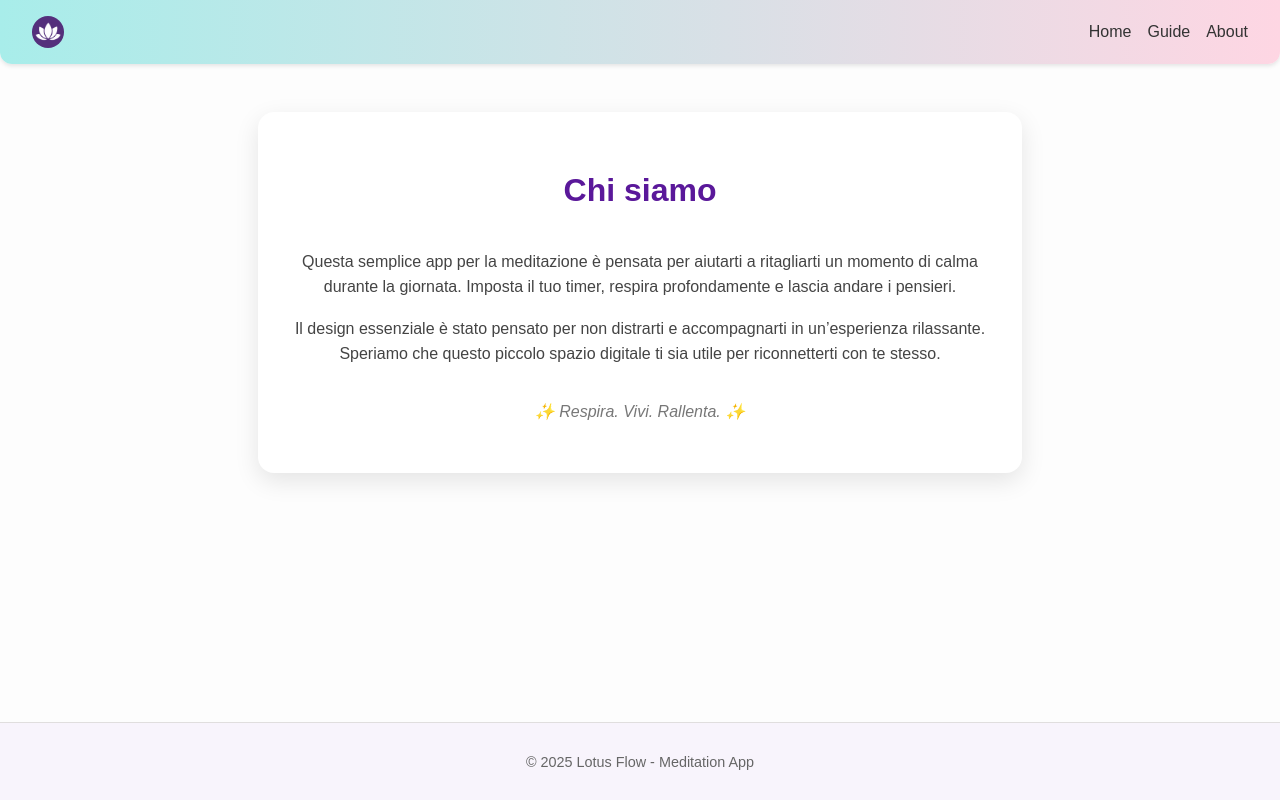
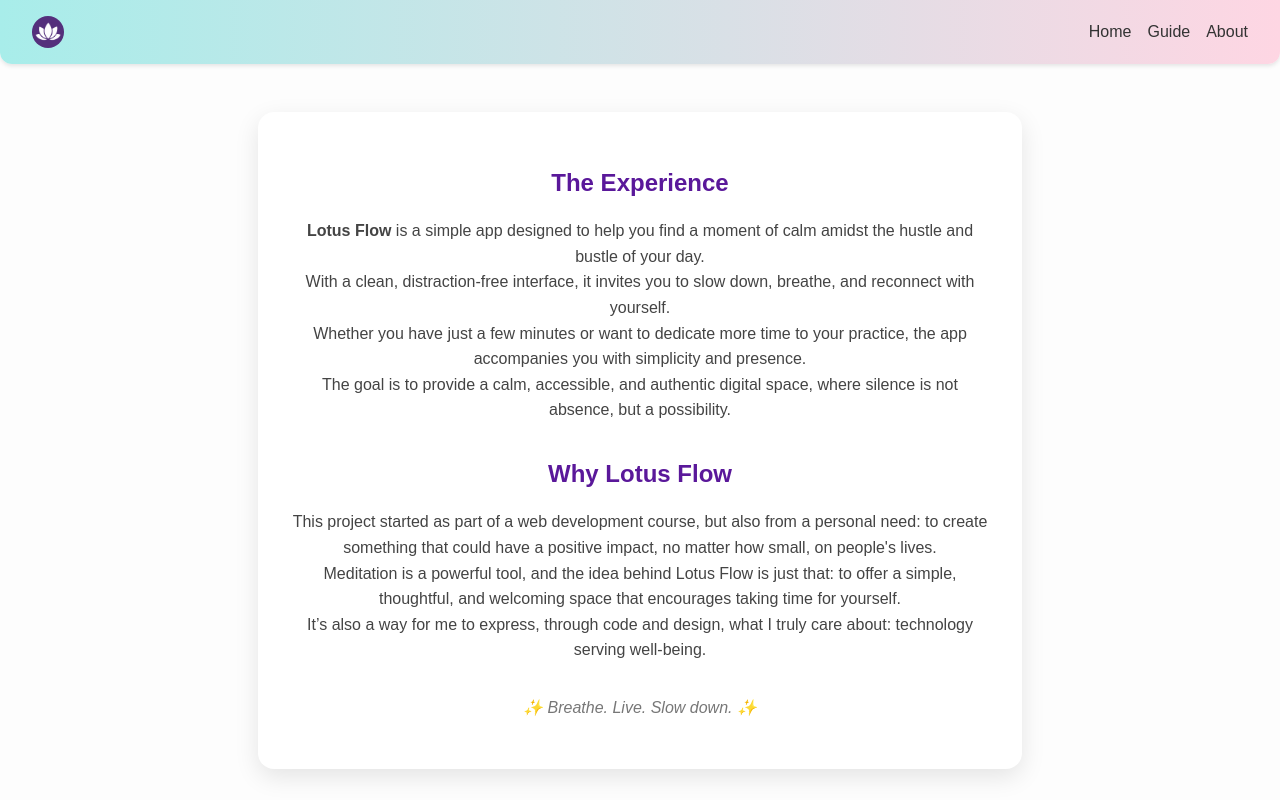
Before and after one commit to stefano-hm/ProgettoReact, a React (Vite) app: page /about in a window 1280 px wide. Shown: the top 800 px of the page. Built offline with nearby package versions, Linux system fonts and the light colour scheme.

Commit message:
traduzione in inglese

```diff
--- a/src/components/MeditationQuote.jsx
+++ b/src/components/MeditationQuote.jsx
@@ -9,7 +9,7 @@ export default function MeditationQuote() {
         className="quote-image"
       />
       <blockquote>
-        “La meditazione non è sfuggire alla realtà, è entrare in essa.”
+        “Meditation is not an escape from reality, it is a way of truly entering it.”
         <span>– Thich Nhat Hanh</span>
       </blockquote>
     </div>
--- a/src/components/Timer.jsx
+++ b/src/components/Timer.jsx
@@ -2,7 +2,6 @@ import { useEffect, useRef, useState } from 'react'
 import { useSelector, useDispatch } from 'react-redux'
 import { setSeconds, start, stop, reset } from '../store/slices/timerSlice'
 import '../styles/Timer.css'
-import '../styles/media-queries.css'
 import BackgroundAudio from './BackgroundAudio'
 
 export default function Timer() {
@@ -45,28 +44,28 @@ export default function Timer() {
 
   return (
     <div className="timer-container">
-      <h2>Timer di meditazione</h2>
+      <h2>Meditation Timer</h2>
 
       <input
         type="number"
         min="1"
-        placeholder="Minuti"
+        placeholder="Minutes"
         onChange={handleChange}
         disabled={isRunning}
       />
 
       <div className="audio-selector">
-        <label>Suono di sottofondo:</label>
+        <label>Background Sounds:</label>
         <select
           value={selectedSound}
           onChange={(e) => setSelectedSound(e.target.value)}
           disabled={isRunning}
         >
-          <option value="none">Nessuno</option>
-          <option value="ocean">Onde del mare</option>
-          <option value="forest">Foresta</option>
-          <option value="rain">Pioggia</option>
-          <option value="nature">Natura</option>
+          <option value="none">None</option>
+          <option value="ocean">Ocean Waves</option>
+          <option value="forest">Forest</option>
+          <option value="rain">Rain</option>
+          <option value="nature">Nature</option>
         </select>
       </div>
 
@@ -74,7 +73,7 @@ export default function Timer() {
 
       <div className="timer-buttons">
         <button onClick={startTimer} disabled={isRunning}>Start</button>
-        <button onClick={pauseTimer} disabled={!isRunning}>Pausa</button>
+        <button onClick={pauseTimer} disabled={!isRunning}>Pause</button>
         <button onClick={resetTimer}>Reset</button>
       </div>
 
--- a/src/pages/About.jsx
+++ b/src/pages/About.jsx
@@ -3,16 +3,26 @@ import '../styles/About.css'
 export default function About() {
   return (
     <div className="about-container">
-      <h1>Chi siamo</h1>
-      <p>
-        Questa semplice app per la meditazione è pensata per aiutarti a ritagliarti un momento di calma durante la giornata.
-        Imposta il tuo timer, respira profondamente e lascia andare i pensieri.
-      </p>
-      <p>
-        Il design essenziale è stato pensato per non distrarti e accompagnarti in un’esperienza rilassante.
-        Speriamo che questo piccolo spazio digitale ti sia utile per riconnetterti con te stesso.
-      </p>
-      <p className="signature">✨ Respira. Vivi. Rallenta. ✨</p>
+      <section>
+        <h1>The Experience</h1>
+        <p>
+          <strong>Lotus Flow</strong> is a simple app designed to help you find a moment of calm amidst the hustle and bustle of your day.<br />
+          With a clean, distraction-free interface, it invites you to slow down, breathe, and reconnect with yourself.<br />
+          Whether you have just a few minutes or want to dedicate more time to your practice, the app accompanies you with simplicity and presence.<br />
+          The goal is to provide a calm, accessible, and authentic digital space, where silence is not absence, but a possibility.
+        </p>
+      </section>
+
+      <section>
+        <h1>Why Lotus Flow</h1>
+        <p>
+          This project started as part of a web development course, but also from a personal need: to create something that could have a positive impact, no matter how small, on people's lives.<br />
+          Meditation is a powerful tool, and the idea behind Lotus Flow is just that: to offer a simple, thoughtful, and welcoming space that encourages taking time for yourself.<br />
+          It’s also a way for me to express, through code and design, what I truly care about: technology serving well-being.
+        </p>
+      </section>
+
+      <p className="signature">✨ Breathe. Live. Slow down. ✨</p>
     </div>
   )
 }
--- a/src/pages/Guide.jsx
+++ b/src/pages/Guide.jsx
@@ -4,40 +4,36 @@ export default function Guide() {
     return (
       <>
         <div className="guide-container">
-          <h1>Guida alla meditazione</h1>
+          <h1>Meditation Guide</h1>
 
           <section>
-            <h2>Perché meditare</h2>
+            <h2>Why Meditate</h2>
             <p>
-              La meditazione è uno strumento potente per migliorare la consapevolezza, ridurre lo stress
-              e coltivare il benessere mentale. Anche pochi minuti al giorno possono fare la differenza.
+              Meditation is a powerful tool to enhance awareness, reduce stress, and cultivate mental well-being. Even a few minutes a day can make a real difference.
             </p>
           </section>
 
           <section>
-            <h2>Come iniziare</h2>
+            <h2>How to Start</h2>
             <p>
-              Trova un luogo tranquillo, siediti in una posizione comoda e imposta un timer.
-              Respira profondamente, chiudi gli occhi e porta l'attenzione al respiro.
-              Se la mente si distrae, riportala gentilmente al presente.
+              Find a quiet place, sit in a comfortable position, and set a timer. Breathe deeply, close your eyes, and bring your attention to your breath. If your mind wanders, gently guide it back to the present moment.
             </p>
           </section>
 
           <section>
-            <h2>Tecniche comuni</h2>
+            <h2>Common Techniques</h2>
             <ul>
-              <li><strong>Respiro consapevole:</strong> focalizzati sul ritmo del tuo respiro.</li>
-              <li><strong>Body scan:</strong> osserva le sensazioni fisiche in ogni parte del corpo.</li>
-              <li><strong>Meditazione camminata:</strong> cammina lentamente prestando attenzione ai movimenti.</li>
-              <li><strong>Mantra:</strong> ripeti mentalmente una parola o frase per mantenere la concentrazione.</li>
+              <li><strong>Mindful breathing</strong>: focus on the rhythm of your breath.</li>
+              <li><strong>Body scan</strong>: observe physical sensations throughout your body.</li>
+              <li><strong>Walking meditation</strong>: walk slowly, paying attention to each movement.</li>
+              <li><strong>Mantra</strong>: silently repeat a word or phrase to maintain focus.</li>
             </ul>
           </section>
 
           <section>
-            <h2>Consigli utili</h2>
+            <h2>Helpful Tips</h2>
             <p>
-              Non serve essere perfetti: la pratica è più importante del risultato. Medita con regolarità, anche solo
-              per 5 minuti. Accogli ogni esperienza senza giudicarla.
+              You don't need to be perfect: practice is more important than the outcome. Meditate regularly, even if just for 5 minutes. Welcome every experience without judging it.
             </p>
           </section>
         </div>
--- a/src/styles/About.css
+++ b/src/styles/About.css
@@ -11,9 +11,12 @@
   }
 
   .about-container h1 {
-    font-size: 2rem;
+    margin-bottom: 0.5rem;
+    color: #5a189a;
+  }
+
+  .about-container section {
     margin-bottom: 2rem;
-    color: #5a189a;
   }
 
   .about-container .signature {
```
Also changed, not shown: src/styles/media-queries.css (deleted).
